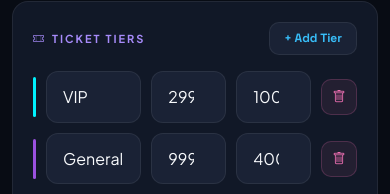
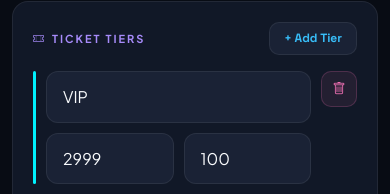
Before and after one commit to Ajay-Shinde-16/EventSphere, a React (Vite) app in the folder frontend/: page /create-event in a window 390 px wide. Shown: the part 1374-1568 px from the top of the page. Built offline with nearby package versions, Linux system fonts and the light colour scheme; no server answers; sample sign-in values are in the browser's storage.

Commit message:
Fix mobile responsiveness: seat grid sizing, dashboard chart grids, tier inputs

```diff
--- a/frontend/src/pages/CreateEvent.jsx
+++ b/frontend/src/pages/CreateEvent.jsx
@@ -272,11 +272,15 @@ Return ONLY a JSON object (no markdown, no explanation):
                   </button>
                 </div>
                 {tiers.map((tier,i) => (
-                  <div key={i} style={{ display:'flex', gap:10, marginBottom:10, alignItems:'center' }}>
-                    <div style={{ width:3, height:40, borderRadius:4, background:tierColors[i%5], flexShrink:0 }}/>
-                    <input className="fi" style={{ flex:1.5 }} placeholder="Tier name" value={tier.name} onChange={e=>updateTier(i,'name',e.target.value)}/>
-                    <input type="number" className="fi" style={{ flex:1 }} placeholder="₹ Price" value={tier.price} onChange={e=>updateTier(i,'price',Number(e.target.value))}/>
-                    <input type="number" className="fi" style={{ flex:1 }} placeholder="Seats" value={tier.seats} onChange={e=>updateTier(i,'seats',Number(e.target.value))}/>
+                  <div key={i} style={{ display:'flex', gap:10, marginBottom:10, alignItems: isMobile ? 'flex-start' : 'center', flexWrap: isMobile ? 'wrap' : 'nowrap' }}>
+                    <div style={{ width:3, height: isMobile ? 'auto' : 40, alignSelf: isMobile ? 'stretch' : 'auto', borderRadius:4, background:tierColors[i%5], flexShrink:0 }}/>
+                    <div style={{ display:'flex', flexDirection: isMobile ? 'column' : 'row', gap:10, flex:1, minWidth:0 }}>
+                      <input className="fi" style={{ flex: isMobile ? 'unset' : 1.5, width: isMobile ? '100%' : undefined }} placeholder="Tier name" value={tier.name} onChange={e=>updateTier(i,'name',e.target.value)}/>
+                      <div style={{ display:'flex', gap:10 }}>
+                        <input type="number" className="fi" style={{ flex:1 }} placeholder="₹ Price" value={tier.price} onChange={e=>updateTier(i,'price',Number(e.target.value))}/>
+                        <input type="number" className="fi" style={{ flex:1 }} placeholder="Seats" value={tier.seats} onChange={e=>updateTier(i,'seats',Number(e.target.value))}/>
+                      </div>
+                    </div>
                     {tiers.length > 1 && (
                       <button type="button" onClick={()=>removeTier(i)}
                         style={{ width:36, height:36, borderRadius:10, background:'rgba(244,114,182,0.08)', border:'1px solid rgba(244,114,182,0.2)', color:'var(--pink)', cursor:'pointer', flexShrink:0, display:'flex', alignItems:'center', justifyContent:'center' }}>
--- a/frontend/src/pages/EventDetail.jsx
+++ b/frontend/src/pages/EventDetail.jsx
@@ -125,7 +125,7 @@ function SeatGrid({ event, selectedSeats, bookedSeatNumbers = [], onToggleSeat }
             {/* Rows */}
             <div style={{ overflowX: 'auto', paddingBottom: 4 }}>
               {rows.map(({ rowLabel, seats }) => (
-                <div key={rowLabel} style={{ display: 'grid', gridTemplateColumns: `22px repeat(${seats.length}, 1fr)`, gap: 3, marginBottom: 5, alignItems: 'center' }}>
+                <div key={rowLabel} style={{ display: 'grid', gridTemplateColumns: `22px repeat(${seats.length}, 26px)`, gap: 3, marginBottom: 5, alignItems: 'center', width: 'max-content' }}>
                   {/* Row label */}
                   <div style={{ width: 22, height: 22, display: 'flex', alignItems: 'center', justifyContent: 'center', fontFamily: "'Space Grotesk',sans-serif", fontWeight: 800, fontSize: 11, color: tColor }}>
                     {rowLabel}
--- a/frontend/src/pages/OrgDashboard.jsx
+++ b/frontend/src/pages/OrgDashboard.jsx
@@ -240,7 +240,7 @@ export default function OrgDashboard() {
 
         {/* ── OVERVIEW TAB ── */}
         {activeTab==='overview' && (
-          <div style={{ display:'grid',gridTemplateColumns:'1fr 1fr',gap:20 }}>
+          <div style={{ display:'grid',gridTemplateColumns: isMobile ? '1fr' : '1fr 1fr',gap:20 }}>
 
             {/* Bookings bar chart */}
             <div style={{ background:'var(--card-bg)',border:'1px solid var(--border)',borderRadius:20,padding:24 }}>
@@ -385,7 +385,7 @@ export default function OrgDashboard() {
             </div>
 
             {/* Line + Doughnut side by side */}
-            <div style={{ display:'grid',gridTemplateColumns:'2fr 1fr',gap:20 }}>
+            <div style={{ display:'grid',gridTemplateColumns: isMobile ? '1fr' : '2fr 1fr',gap:20 }}>
               <div style={{ background:'var(--card-bg)',border:'1px solid var(--border)',borderRadius:20,padding:24 }}>
                 <h3 style={{ fontFamily:"'Space Grotesk',sans-serif",fontWeight:800,fontSize:'0.95rem',color:'var(--mint)',marginBottom:16,display:'flex',alignItems:'center',gap:8 }}>
                   <i className="bi bi-graph-up"/>Revenue Trend (6 months)
--- a/frontend/src/pages/Profile.jsx
+++ b/frontend/src/pages/Profile.jsx
@@ -139,7 +139,7 @@ export default function Profile() {
         {/* Quick navigation */}
         <div style={card}>
           <h2 style={{ fontSize:11, fontWeight:700, color:'var(--muted)', textTransform:'uppercase', letterSpacing:2, marginBottom:16 }}>Quick Navigation</h2>
-          <div style={{ display:'grid', gridTemplateColumns:'1fr 1fr', gap:10 }}>
+          <div style={{ display:'grid', gridTemplateColumns: isMobile ? '1fr' : '1fr 1fr', gap:10 }}>
             {navLinks.map((link,i) => (
               <Link key={i} to={link.to}
                 style={{ display:'flex', alignItems:'center', gap:12, padding:'14px 16px', borderRadius:14, background:'var(--surface2)', border:'1px solid var(--border)', textDecoration:'none', transition:'all 0.2s' }}
```
